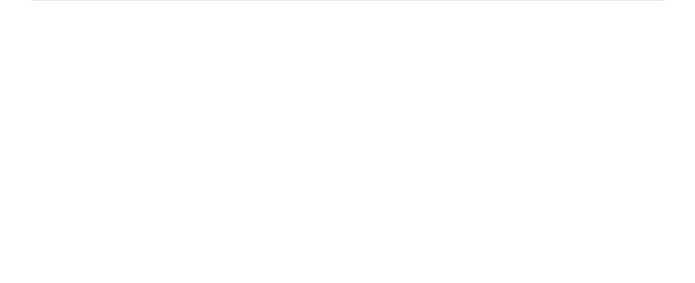
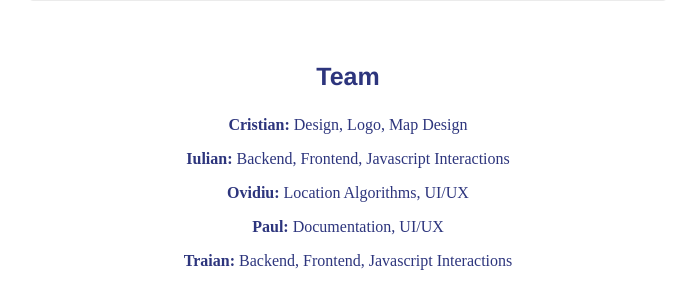
Before and after one commit to traianrdu/CollectingSystemTimisoara, a Flask app: template templates/home.html in a window 1280 px wide. Shown: the part 2918-3201 px from the top of the page, without its empty margins (292-987 px from the left). Before the commit the page ends 2919 px from the top, so only its background shows below. Run offline with Flask 2, Linux system fonts and the light colour scheme; the template is opened without the code that fills it, so the values that code supplies are empty; some libraries are stand-ins or nearby versions.

Commit message:
add team

```diff
--- a/templates/home.html
+++ b/templates/home.html
@@ -144,4 +144,15 @@
     </div>
 
     <br><br>
+
+    <div class="team">
+        <h3 style="color: #2d357d">Team</h3>
+        <p style="color: #2d357d"><b>Cristian:</b> Design, Logo, Map Design</p>
+        <p style="color: #2d357d"><b>Iulian:</b> Backend, Frontend, Javascript Interactions</p>
+        <p style="color: #2d357d"><b>Ovidiu:</b> Location Algorithms, UI/UX</p>
+        <p style="color: #2d357d"><b>Paul:</b> Documentation, UI/UX</p>
+        <p style="color: #2d357d"><b>Traian:</b> Backend, Frontend, Javascript Interactions</p>
+        <img src="{{url_for('static', filename='style/photos/black-first.png')}}" alt="Recycle image" class="recycle">
+    </div>
+    <br><br>
 {% endblock %}
```
